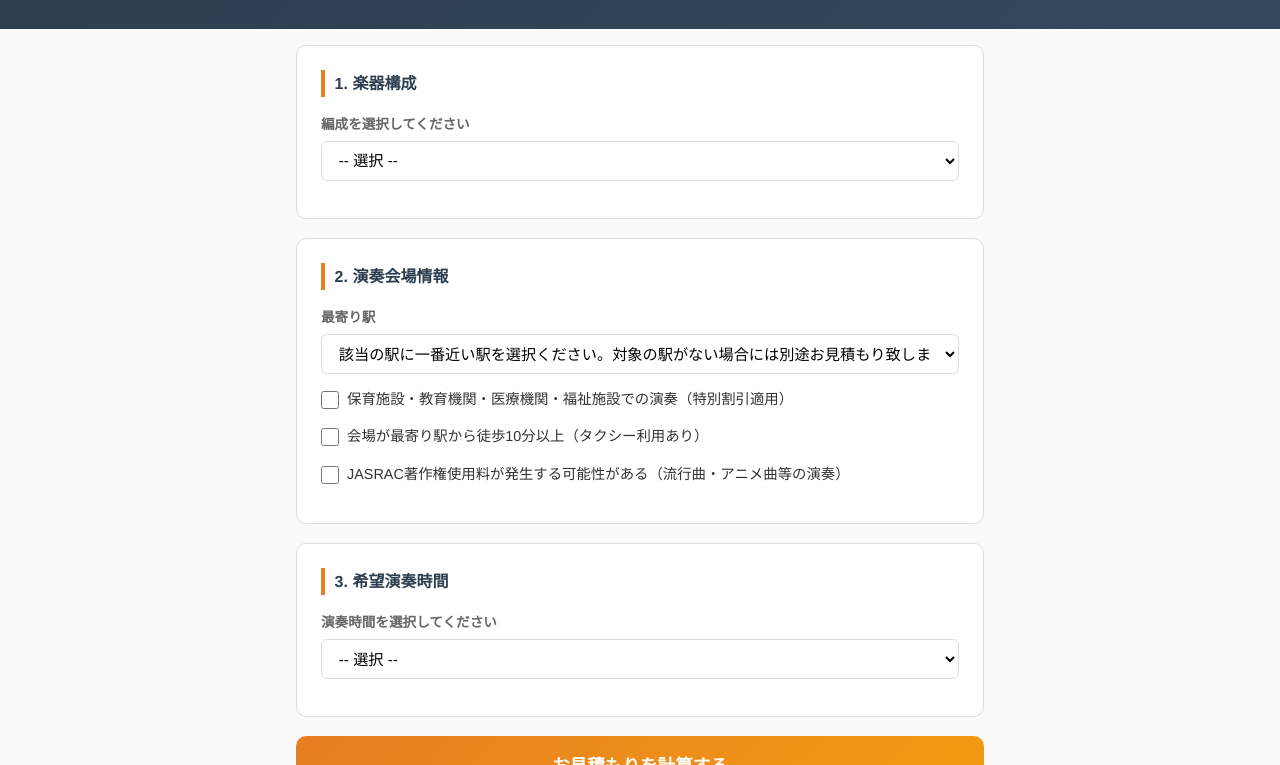
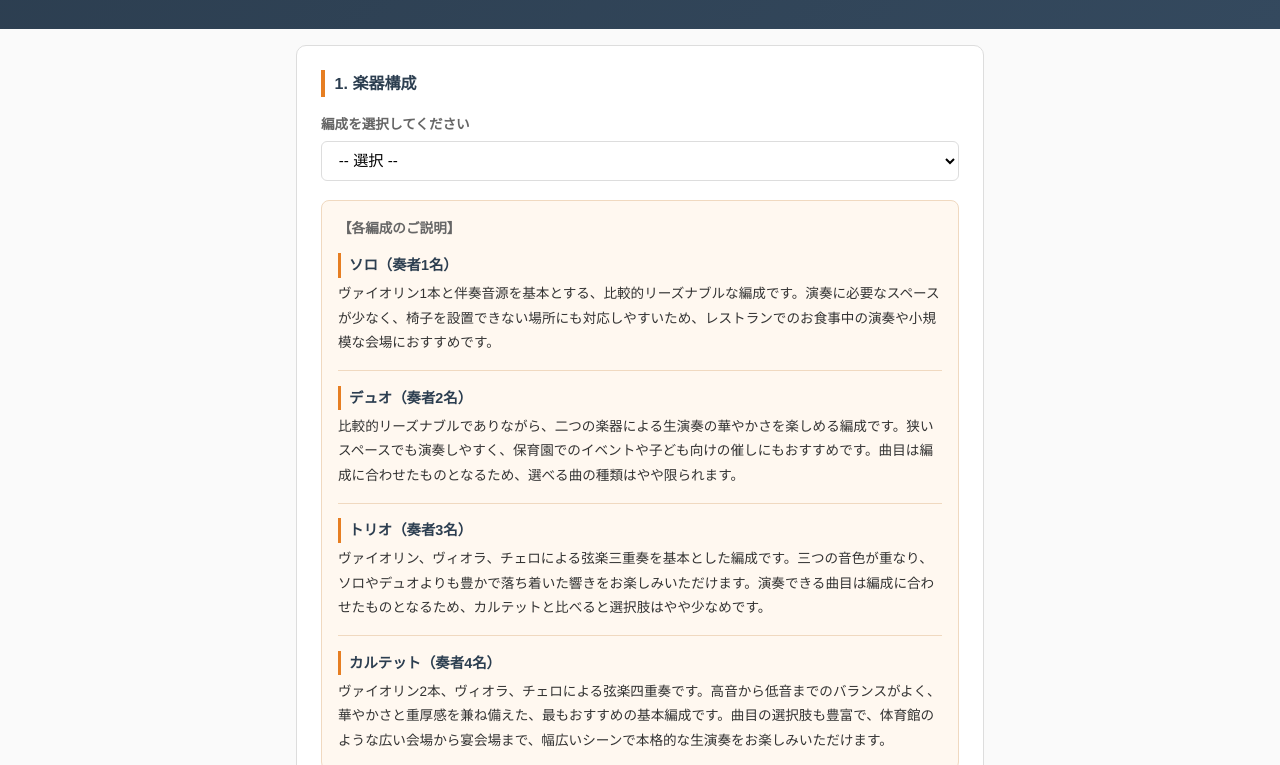
Before and after one commit to shinaken02/arco-estimate, a plain HTML site: page index.html in a window 1280 px wide. Shown: the part 108-873 px from the top of the page. Drawn offline with Linux system fonts and the light colour scheme.

Commit message:
表題変更・楽器構成の説明文を一覧表示・タクシー料金を4,000円(往復)に修正
- トップの表題を「演奏派遣アルコ料金シミュレーター」に変更（title/h1/footer）
- 「1. 楽器構成」の下部に各編成（ソロ〜カルテット）の説明文をまとめて表示
- タクシー料金を2,000円から4,000円（往復）に変更（諸経費の最小値・最大値の両方に反映）

Co-Authored-By: Claude Opus 5 <noreply@anthropic.com>

```diff
--- a/index.html
+++ b/index.html
@@ -3,7 +3,7 @@
 <head>
   <meta charset="UTF-8">
   <meta name="viewport" content="width=device-width, initial-scale=1.0">
-  <title>演奏派遣料金シミュレーター｜演奏派遣アルコ</title>
+  <title>演奏派遣アルコ料金シミュレーター</title>
   <style>
     :root {
       --primary: #2c3e50;
@@ -117,6 +117,39 @@
       margin-bottom: 1.2rem;
     }
     .btn-reset:hover { border-color: var(--primary); background: #f5f5f5; }
+    /* 楽器構成の説明（一覧表示） */
+    .ensemble-guide {
+      margin-top: .4rem;
+      padding: 1rem;
+      background: #fff8f0;
+      border: 1px solid #f0d9c0;
+      border-radius: 8px;
+    }
+    .ensemble-guide-heading {
+      font-size: .85rem;
+      font-weight: 700;
+      color: var(--text-light);
+      margin-bottom: .8rem;
+    }
+    .ensemble-desc-item + .ensemble-desc-item {
+      margin-top: .9rem;
+      padding-top: .9rem;
+      border-top: 1px solid #f0d9c0;
+    }
+    .ensemble-desc-title {
+      font-size: .9rem;
+      font-weight: 700;
+      color: var(--primary);
+      border-left: 3px solid var(--accent);
+      padding-left: .5rem;
+      margin-bottom: .3rem;
+    }
+    .ensemble-desc-body {
+      font-size: .85rem;
+      line-height: 1.8;
+      color: var(--text);
+    }
+
     .error-msg {
       color: var(--error);
       font-size: .85rem;
@@ -224,7 +257,7 @@
 <body>
 
 <header>
-  <h1>演奏派遣料金シミュレーター</h1>
+  <h1>演奏派遣アルコ料金シミュレーター</h1>
   <p>演奏派遣のお見積もり概算を確認できます</p>
 </header>
 
@@ -241,6 +274,25 @@
       <option value="3">トリオ（奏者3名）</option>
       <option value="4">カルテット（奏者4名）</option>
     </select>
+    <div class="ensemble-guide">
+      <div class="ensemble-guide-heading">【各編成のご説明】</div>
+      <div class="ensemble-desc-item">
+        <div class="ensemble-desc-title">ソロ（奏者1名）</div>
+        <p class="ensemble-desc-body">ヴァイオリン1本と伴奏音源を基本とする、比較的リーズナブルな編成です。演奏に必要なスペースが少なく、椅子を設置できない場所にも対応しやすいため、レストランでのお食事中の演奏や小規模な会場におすすめです。</p>
+      </div>
+      <div class="ensemble-desc-item">
+        <div class="ensemble-desc-title">デュオ（奏者2名）</div>
+        <p class="ensemble-desc-body">比較的リーズナブルでありながら、二つの楽器による生演奏の華やかさを楽しめる編成です。狭いスペースでも演奏しやすく、保育園でのイベントや子ども向けの催しにもおすすめです。曲目は編成に合わせたものとなるため、選べる曲の種類はやや限られます。</p>
+      </div>
+      <div class="ensemble-desc-item">
+        <div class="ensemble-desc-title">トリオ（奏者3名）</div>
+        <p class="ensemble-desc-body">ヴァイオリン、ヴィオラ、チェロによる弦楽三重奏を基本とした編成です。三つの音色が重なり、ソロやデュオよりも豊かで落ち着いた響きをお楽しみいただけます。演奏できる曲目は編成に合わせたものとなるため、カルテットと比べると選択肢はやや少なめです。</p>
+      </div>
+      <div class="ensemble-desc-item">
+        <div class="ensemble-desc-title">カルテット（奏者4名）</div>
+        <p class="ensemble-desc-body">ヴァイオリン2本、ヴィオラ、チェロによる弦楽四重奏です。高音から低音までのバランスがよく、華やかさと重厚感を兼ね備えた、最もおすすめの基本編成です。曲目の選択肢も豊富で、体育館のような広い会場から宴会場まで、幅広いシーンで本格的な生演奏をお楽しみいただけます。</p>
+      </div>
+    </div>
   </div>
 
   <!-- 2. 演奏会場情報 -->
@@ -367,7 +419,7 @@
 
 </div>
 
-<footer>演奏派遣アルコ｜演奏派遣料金シミュレーター</footer>
+<footer>演奏派遣アルコ料金シミュレーター</footer>
 
 <script>
 // ===== データ定義 =====
@@ -412,7 +464,7 @@ const TRANSPORT = {
 };
 
 const PRACTICE_COST = 4000;
-const TAXI_COST = 2000;
+const TAXI_COST = 4000; // 往復
 const JASRAC_MAX = 3300; // 著作権使用料2,200 + 申請手数料1,100
 
 // ===== DOM =====
```
